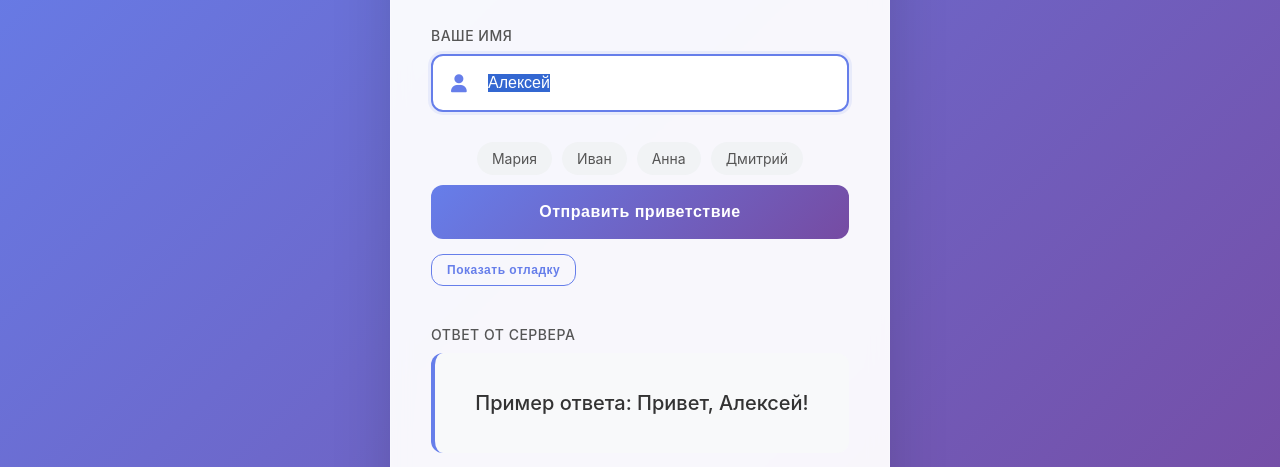
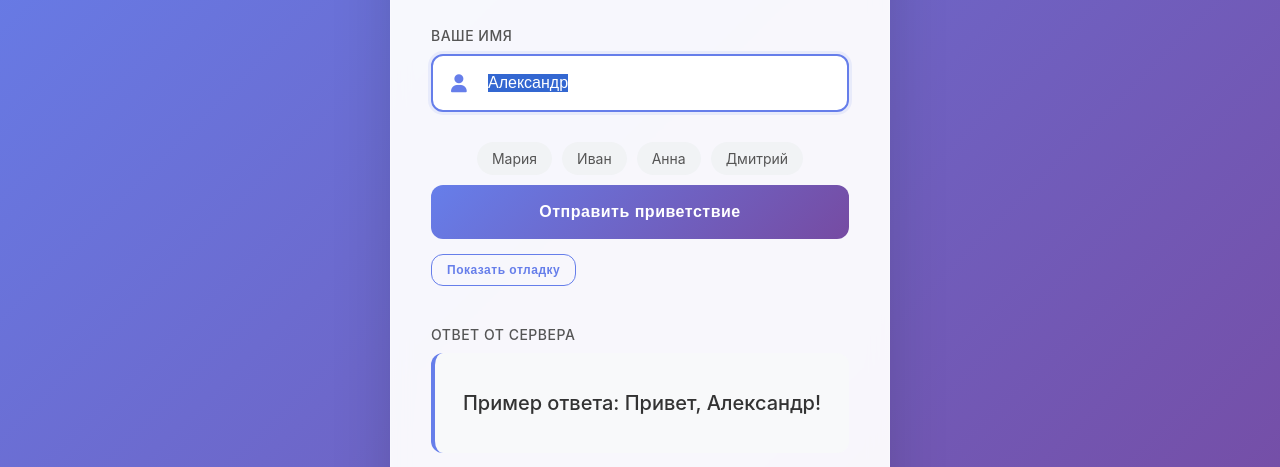
Before and after one commit to b612lpp/goprj001, a plain HTML site: page UI/index.html in a window 1280 px wide. Shown: the part 176-643 px from the top of the page. Drawn offline with Linux system fonts and the light colour scheme.

```diff
--- a/UI/index.html
+++ b/UI/index.html
@@ -300,7 +300,7 @@
                 <label for="nameInput">Ваше имя</label>
                 <div class="input-wrapper">
                     <i class="fas fa-user"></i>
-                    <input type="text" id="nameInput" placeholder="Введите ваше имя" value="Алексей">
+                    <input type="text" id="nameInput" placeholder="Введите ваше имя" value="Александр">
                 </div>
             </div>
 
@@ -518,7 +518,7 @@
             });
 
             // Показываем секцию с ответом при загрузке с примером
-            responseMessage.textContent = "Пример ответа: Привет, Алексей!";
+            responseMessage.textContent = "Пример ответа: Привет, Александр!";
             responseSection.classList.add('visible');
 
             // Фокус на поле ввода при загрузке
```
Also changed, not shown: 2 other files.
